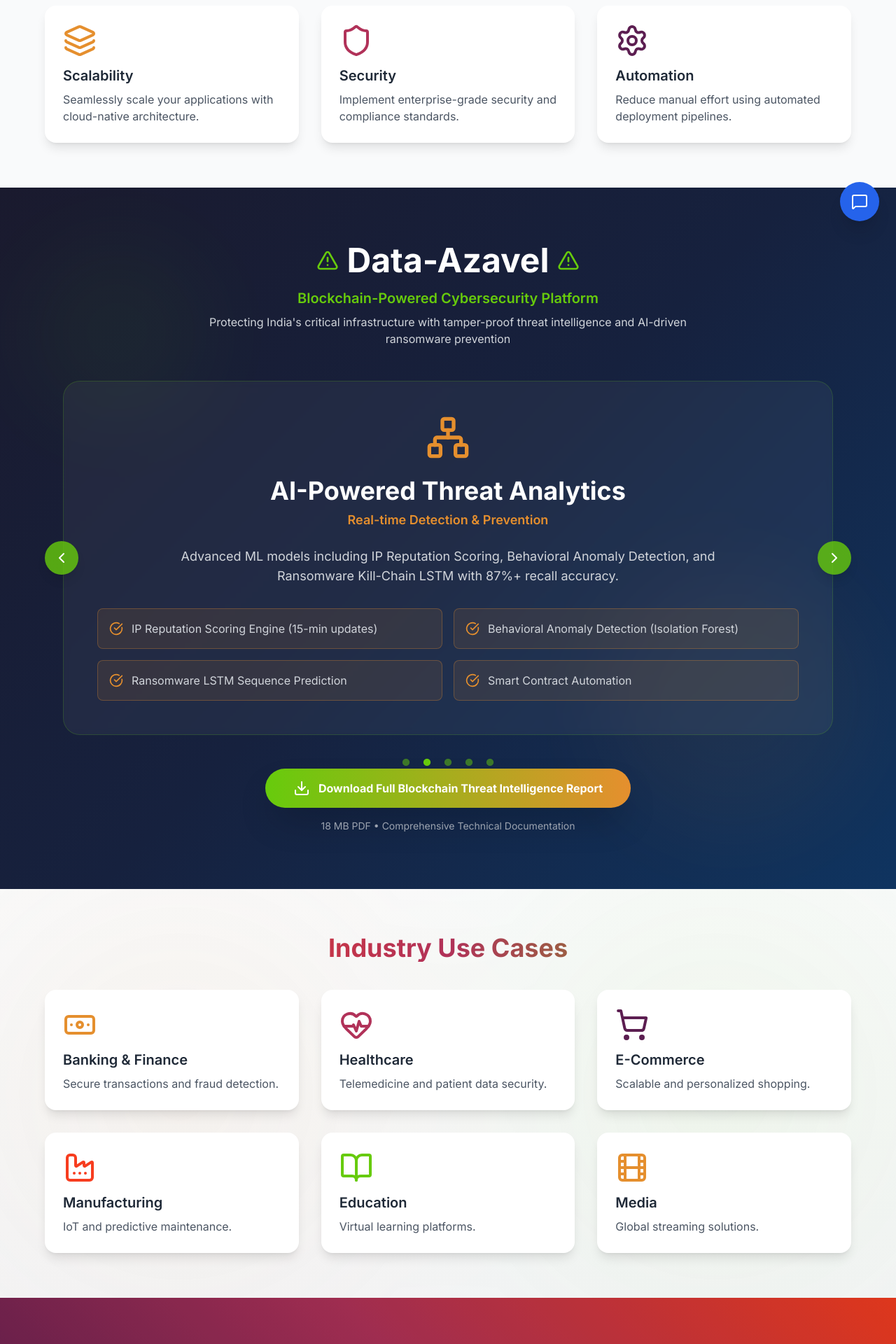
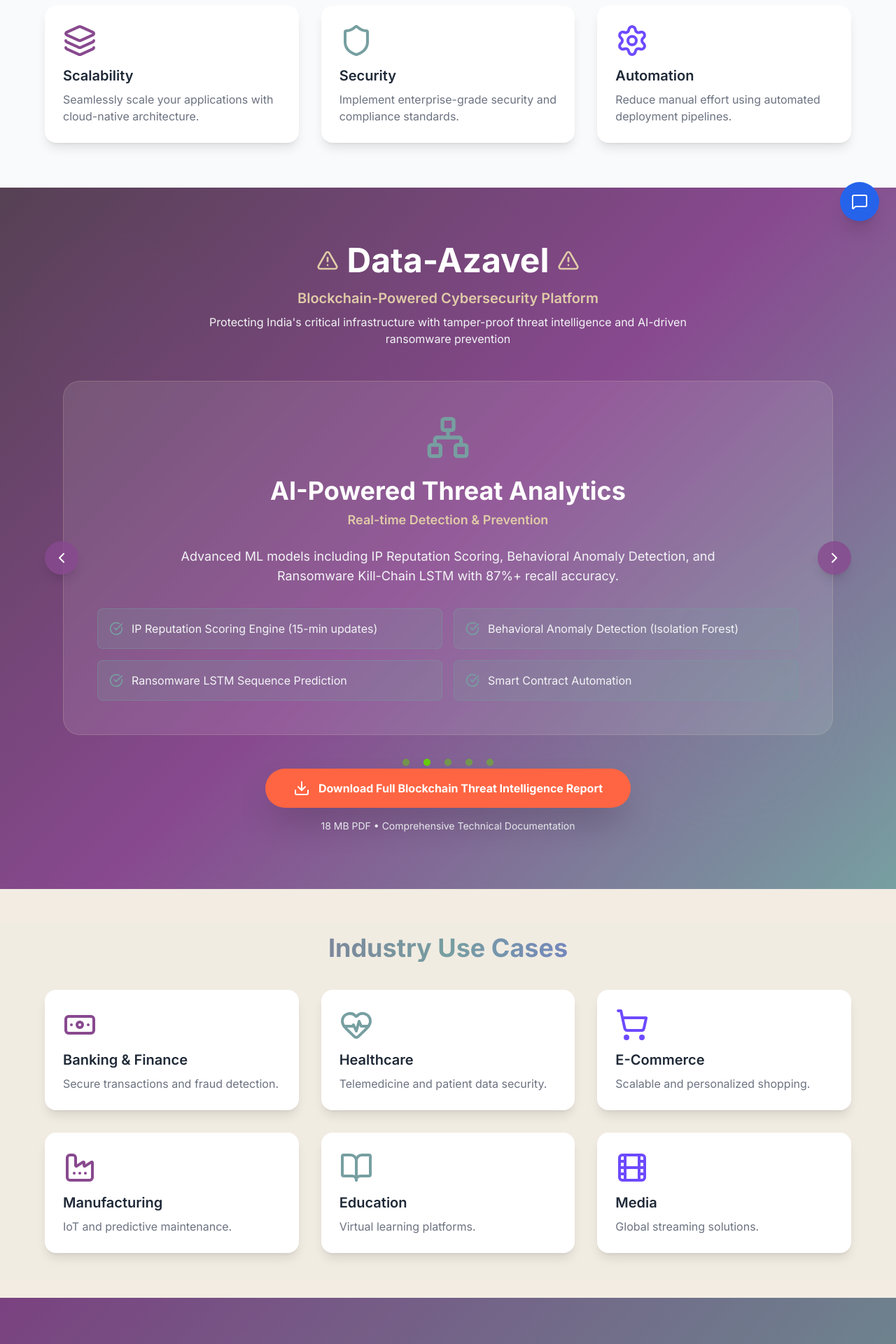
Before and after one commit to Leon-727918/terraform-deploy-elshaddai-website, a React (Vite) app: page /cloud-solutions in a window 1280 px wide. Shown: the part 460-2380 px from the top of the page at 70% size. Built offline with nearby package versions, Linux system fonts and the light colour scheme.

Commit message:
auto-commit for b0f60f00-c118-41ff-bf9a-49fcd11daffc

```diff
--- a/src/pages/CloudSolutions.tsx
+++ b/src/pages/CloudSolutions.tsx
@@ -1,4 +1,4 @@
-import React, { useEffect } from 'react';
+import React, { useState, useEffect } from 'react';
 import { Layers, Shield, Settings, Banknote, HeartPulse, ShoppingCart, Factory, BookOpen, Film, Download, ChevronLeft, ChevronRight, Lock, Database, Network, TrendingUp, AlertTriangle, CheckCircle } from 'lucide-react';
 import AOS from 'aos';
 import 'aos/dist/aos.css';
@@ -17,61 +17,61 @@ const CloudSolutions: React.FC = () => {
 
   const features = [
     {
-      icon: <Layers className="w-12 h-12 text-[#E58F2E]" />,
+      icon: <Layers className="w-12 h-12 text-[#88498F]" />,
       title: 'Scalability',
       description: 'Seamlessly scale your applications with cloud-native architecture.',
-      color: 'orange',
+      color: 'purple',
     },
     {
-      icon: <Shield className="w-12 h-12 text-[#B13259]" />,
+      icon: <Shield className="w-12 h-12 text-[#779FA1]" />,
       title: 'Security',
       description: 'Implement enterprise-grade security and compliance standards.',
-      color: 'red',
+      color: 'blue',
     },
     {
-      icon: <Settings className="w-12 h-12 text-[#5C1E51]" />,
+      icon: <Settings className="w-12 h-12 text-[#6D4AFF]" />,
       title: 'Automation',
       description: 'Reduce manual effort using automated deployment pipelines.',
-      color: 'purple',
+      color: 'accent',
     },
   ];
 
   const useCases = [
     {
-      icon: <Banknote className="w-12 h-12 text-[#E58F2E]" />,
+      icon: <Banknote className="w-12 h-12 text-[#88498F]" />,
       title: 'Banking & Finance',
       description: 'Secure transactions and fraud detection.',
-      color: 'orange',
-    },
-    {
-      icon: <HeartPulse className="w-12 h-12 text-[#B13259]" />,
-      title: 'Healthcare',
-      description: 'Telemedicine and patient data security.',
-      color: 'red',
-    },
-    {
-      icon: <ShoppingCart className="w-12 h-12 text-[#5C1E51]" />,
-      title: 'E-Commerce',
-      description: 'Scalable and personalized shopping.',
       color: 'purple',
     },
     {
-      icon: <Factory className="w-12 h-12 text-[#F73D1F]" />,
+      icon: <HeartPulse className="w-12 h-12 text-[#779FA1]" />,
+      title: 'Healthcare',
+      description: 'Telemedicine and patient data security.',
+      color: 'blue',
+    },
+    {
+      icon: <ShoppingCart className="w-12 h-12 text-[#6D4AFF]" />,
+      title: 'E-Commerce',
+      description: 'Scalable and personalized shopping.',
+      color: 'accent',
+    },
+    {
+      icon: <Factory className="w-12 h-12 text-[#88498F]" />,
       title: 'Manufacturing',
       description: 'IoT and predictive maintenance.',
-      color: 'orangeRed',
+      color: 'purple',
     },
     {
-      icon: <BookOpen className="w-12 h-12 text-[#67CB0C]" />,
+      icon: <BookOpen className="w-12 h-12 text-[#779FA1]" />,
       title: 'Education',
       description: 'Virtual learning platforms.',
-      color: 'green',
+      color: 'blue',
     },
     {
-      icon: <Film className="w-12 h-12 text-[#E58F2E]" />,
+      icon: <Film className="w-12 h-12 text-[#6D4AFF]" />,
       title: 'Media',
       description: 'Global streaming solutions.',
-      color: 'orange',
+      color: 'accent',
     },
   ];
 
@@ -80,7 +80,7 @@ const CloudSolutions: React.FC = () => {
     {
       title: 'Blockchain-Powered Cyber Threat Intelligence',
       subtitle: 'Critical Infrastructure Protection',
-      icon: <Lock className="w-16 h-16 text-[#67CB0C]" />,
+      icon: <Lock className="w-16 h-16 text-[#88498F]" />,
       description: 'DataAsavel is a permissioned blockchain-anchored platform that prevents ransomware attacks and protects critical infrastructure using Hyperledger Fabric.',
       stats: [
         { label: '300%+', detail: 'Increase in ransomware attacks (2022-2025)' },
@@ -91,7 +91,7 @@ const CloudSolutions: React.FC = () => {
     {
       title: 'AI-Powered Threat Analytics',
       subtitle: 'Real-time Detection & Prevention',
-      icon: <Network className="w-16 h-16 text-[#E58F2E]" />,
+      icon: <Network className="w-16 h-16 text-[#779FA1]" />,
       description: 'Advanced ML models including IP Reputation Scoring, Behavioral Anomaly Detection, and Ransomware Kill-Chain LSTM with 87%+ recall accuracy.',
       features: [
         'IP Reputation Scoring Engine (15-min updates)',
@@ -103,7 +103,7 @@ const CloudSolutions: React.FC = () => {
     {
       title: 'Multi-Stakeholder Trust Infrastructure',
       subtitle: 'Hyperledger Fabric 2.5 LTS',
-      icon: <Database className="w-16 h-16 text-[#5C1E51]" />,
+      icon: <Database className="w-16 h-16 text-[#6D4AFF]" />,
       description: 'Permissioned blockchain network enabling cross-boundary threat correlation with complete data sovereignty and forensic-grade immutability.',
       benefits: [
         'Decentralized multi-org threat sharing',
@@ -115,7 +115,7 @@ const CloudSolutions: React.FC = () => {
     {
       title: 'Performance & Scalability',
       subtitle: 'Enterprise-Ready Platform',
-      icon: <TrendingUp className="w-16 h-16 text-[#F73D1F]" />,
+      icon: <TrendingUp className="w-16 h-16 text-[#88498F]" />,
       description: 'Built for high-volume production environments with horizontal scaling, serverless architecture, and real-time processing capabilities.',
       metrics: [
         { metric: '50,000', label: 'Events/second ingestion' },
@@ -127,7 +127,7 @@ const CloudSolutions: React.FC = () => {
     {
       title: 'Regulatory Compliance',
       subtitle: 'Government & Enterprise Ready',
-      icon: <CheckCircle className="w-16 h-16 text-[#B13259]" />,
+      icon: <CheckCircle className="w-16 h-16 text-[#779FA1]" />,
       description: 'Fully compliant with Indian cybersecurity regulations including IT Act 2000, CERT-In Directions 2022, NCIIPC Guidelines, and DPDP Act 2023.',
       compliance: [
         'IT Act 2000 & Amendment 2008',
@@ -153,22 +153,20 @@ const CloudSolutions: React.FC = () => {
 
   const getHoverColor = (color: string) => {
     const hoverColors: { [key: string]: string } = {
-      orange: 'hover:shadow-[#E58F2E]/30 hover:border-[#E58F2E]/50',
-      red: 'hover:shadow-[#B13259]/30 hover:border-[#B13259]/50',
-      purple: 'hover:shadow-[#5C1E51]/30 hover:border-[#5C1E51]/50',
-      orangeRed: 'hover:shadow-[#F73D1F]/30 hover:border-[#F73D1F]/50',
-      green: 'hover:shadow-[#67CB0C]/30 hover:border-[#67CB0C]/50',
+      purple: 'hover:shadow-[#88498F]/30 hover:border-[#88498F]/50',
+      blue: 'hover:shadow-[#779FA1]/30 hover:border-[#779FA1]/50',
+      accent: 'hover:shadow-[#6D4AFF]/30 hover:border-[#6D4AFF]/50',
     };
     return hoverColors[color] || '';
   };
 
   return (
     <div className="bg-gray-50 text-gray-800 min-h-screen">
-      {/* Hero Section with vibrant gradient */}
+      {/* Hero Section with Purple Gradient */}
       <section
         className="text-center py-20 relative overflow-hidden text-white"
         style={{
-          background: `linear-gradient(135deg, #E58F2E 0%, #B13259 25%, #5C1E51 50%, #F73D1F 75%, #67CB0C 100%)`,
+          background: 'linear-gradient(135deg, #88498F 0%, #564154 50%, #779FA1 100%)',
         }}
         data-aos="fade-up"
       >
@@ -182,7 +180,7 @@ const CloudSolutions: React.FC = () => {
           <a
             href="/Cloud_Transformation.pdf"
             download="Cloud_Transformation.pdf"
-            className="inline-flex items-center gap-2 bg-white text-[#5C1E51] px-8 py-3 rounded-full font-bold shadow-xl hover:shadow-2xl hover:scale-105 transition-all duration-300 hover:bg-[#67CB0C] hover:text-white"
+            className="inline-flex items-center gap-2 bg-[#FF6542] hover:bg-[#E5533A] text-white px-8 py-3 rounded-full font-bold shadow-xl hover:shadow-2xl hover:scale-105 transition-all duration-300"
           >
             <Download className="w-5 h-5" />
             Download PDF
@@ -194,7 +192,7 @@ const CloudSolutions: React.FC = () => {
       {/* Features Section */}
       <section id="features" className="py-16 px-4 md:px-8">
         <h3
-          className="text-3xl md:text-4xl font-bold text-center mb-10 bg-gradient-to-r from-[#E58F2E] via-[#B13259] to-[#5C1E51] bg-clip-text text-transparent"
+          className="text-3xl md:text-4xl font-bold text-center mb-10 bg-gradient-to-r from-[#88498F] via-[#779FA1] to-[#6D4AFF] bg-clip-text text-transparent"
           data-aos="fade-up"
         >
           Key Features
@@ -208,8 +206,8 @@ const CloudSolutions: React.FC = () => {
               data-aos-delay={index * 100}
             >
               <div className="mb-3">{feature.icon}</div>
-              <h4 className="font-semibold text-xl mb-2">{feature.title}</h4>
-              <p className="text-gray-600">{feature.description}</p>
+              <h4 className="font-semibold text-xl mb-2 text-[#1F2937]">{feature.title}</h4>
+              <p className="text-[#6B7280]">{feature.description}</p>
             </div>
           ))}
         </div>
@@ -220,23 +218,23 @@ const CloudSolutions: React.FC = () => {
         id="data-azavel"
         className="py-20 px-4 md:px-8 relative overflow-hidden"
         style={{
-          background: 'linear-gradient(135deg, #1a1a2e 0%, #16213e 50%, #0f3460 100%)',
+          background: 'linear-gradient(135deg, #564154 0%, #88498F 50%, #779FA1 100%)',
         }}
       >
         <div className="max-w-6xl mx-auto relative z-10">
           {/* Section Header */}
           <div className="text-center mb-12" data-aos="fade-up">
             <div className="inline-flex items-center gap-3 mb-4">
-              <AlertTriangle className="w-8 h-8 text-[#67CB0C]" />
+              <AlertTriangle className="w-8 h-8 text-[#E0CBA8]" />
               <h2 className="text-4xl md:text-5xl font-bold text-white">
                 Data-Azavel
               </h2>
-              <AlertTriangle className="w-8 h-8 text-[#67CB0C]" />
+              <AlertTriangle className="w-8 h-8 text-[#E0CBA8]" />
             </div>
-            <p className="text-[#67CB0C] text-xl font-semibold mb-2">
+            <p className="text-[#E0CBA8] text-xl font-semibold mb-2">
               Blockchain-Powered Cybersecurity Platform
             </p>
-            <p className="text-gray-300 max-w-3xl mx-auto">
+            <p className="text-gray-100 max-w-3xl mx-auto">
               Protecting India's critical infrastructure with tamper-proof threat intelligence and AI-driven ransomware prevention
             </p>
           </div>
@@ -246,16 +244,16 @@ const CloudSolutions: React.FC = () => {
             <Slider {...sliderSettings}>
               {dataAzavelSlides.map((slide, index) => (
                 <div key={index} className="px-4">
-                  <div className="bg-white/5 backdrop-blur-sm rounded-3xl p-8 md:p-12 border border-[#67CB0C]/20 min-h-[500px]">
+                  <div className="bg-white/10 backdrop-blur-sm rounded-3xl p-8 md:p-12 border border-[#E0CBA8]/20 min-h-[500px]">
                     <div className="flex flex-col items-center text-center">
                       <div className="mb-6">{slide.icon}</div>
                       <h3 className="text-3xl md:text-4xl font-bold text-white mb-2">
                         {slide.title}
                       </h3>
-                      <p className="text-[#E58F2E] font-semibold text-lg mb-6">
+                      <p className="text-[#E0CBA8] font-semibold text-lg mb-6">
                         {slide.subtitle}
                       </p>
-                      <p className="text-gray-300 text-lg mb-8 max-w-3xl">
+                      <p className="text-gray-100 text-lg mb-8 max-w-3xl">
                         {slide.description}
                       </p>
 
@@ -263,11 +261,11 @@ const CloudSolutions: React.FC = () => {
                       {slide.stats && (
                         <div className="grid md:grid-cols-3 gap-6 w-full">
                           {slide.stats.map((stat, i) => (
-                            <div key={i} className="bg-[#67CB0C]/10 rounded-xl p-4 border border-[#67CB0C]/30">
-                              <div className="text-4xl font-bold text-[#67CB0C] mb-2">
+                            <div key={i} className="bg-[#88498F]/20 rounded-xl p-4 border border-[#88498F]/40">
+                              <div className="text-4xl font-bold text-white mb-2">
                                 {stat.label}
                               </div>
-                              <div className="text-gray-300 text-sm">{stat.detail}</div>
+                              <div className="text-gray-200 text-sm">{stat.detail}</div>
                             </div>
                           ))}
                         </div>
@@ -276,9 +274,9 @@ const CloudSolutions: React.FC = () => {
                       {slide.features && (
                         <div className="grid md:grid-cols-2 gap-4 w-full">
                           {slide.features.map((feature, i) => (
-                            <div key={i} className="flex items-center gap-3 bg-[#E58F2E]/10 rounded-lg p-4 border border-[#E58F2E]/30">
-                              <CheckCircle className="w-5 h-5 text-[#E58F2E] flex-shrink-0" />
-                              <span className="text-gray-300 text-left">{feature}</span>
+                            <div key={i} className="flex items-center gap-3 bg-[#779FA1]/20 rounded-lg p-4 border border-[#779FA1]/40">
+                              <CheckCircle className="w-5 h-5 text-[#779FA1] flex-shrink-0" />
+                              <span className="text-gray-100 text-left">{feature}</span>
                             </div>
                           ))}
                         </div>
@@ -287,9 +285,9 @@ const CloudSolutions: React.FC = () => {
                       {slide.benefits && (
                         <div className="grid md:grid-cols-2 gap-4 w-full">
                           {slide.benefits.map((benefit, i) => (
-                            <div key={i} className="flex items-center gap-3 bg-[#5C1E51]/10 rounded-lg p-4 border border-[#5C1E51]/30">
-                              <Shield className="w-5 h-5 text-[#5C1E51] flex-shrink-0" />
-                              <span className="text-gray-300 text-left">{benefit}</span>
+                            <div key={i} className="flex items-center gap-3 bg-[#6D4AFF]/20 rounded-lg p-4 border border-[#6D4AFF]/40">
+                              <Shield className="w-5 h-5 text-[#6D4AFF] flex-shrink-0" />
+                              <span className="text-gray-100 text-left">{benefit}</span>
                             </div>
                           ))}
                         </div>
@@ -298,11 +296,11 @@ const CloudSolutions: React.FC = () => {
                       {slide.metrics && (
                         <div className="grid grid-cols-2 md:grid-cols-4 gap-4 w-full">
                           {slide.metrics.map((item, i) => (
-                            <div key={i} className="bg-[#F73D1F]/10 rounded-xl p-4 border border-[#F73D1F]/30">
-                              <div className="text-3xl font-bold text-[#F73D1F] mb-1">
+                            <div key={i} className="bg-[#88498F]/20 rounded-xl p-4 border border-[#88498F]/40">
+                              <div className="text-3xl font-bold text-white mb-1">
                                 {item.metric}
                               </div>
-                              <div className="text-gray-300 text-xs">{item.label}</div>
+                              <div className="text-gray-200 text-xs">{item.label}</div>
                             </div>
                           ))}
                         </div>
@@ -311,10 +309,10 @@ const CloudSolutions: React.FC = () => {
                       {slide.compliance && (
                         <div className="grid md:grid-cols-3 gap-3 w-full">
                           {slide.compliance.map((item, i) => (
-                            <div key={i} className="bg-[#B13259]/10 rounded-lg p-3 border border-[#B13259]/30">
+                            <div key={i} className="bg-[#779FA1]/20 rounded-lg p-3 border border-[#779FA1]/40">
                               <div className="flex items-center gap-2">
-                                <CheckCircle className="w-4 h-4 text-[#B13259] flex-shrink-0" />
-                                <span className="text-gray-300 text-sm">{item}</span>
+                                <CheckCircle className="w-4 h-4 text-[#779FA1] flex-shrink-0" />
+                                <span className="text-gray-100 text-sm">{item}</span>
                               </div>
                             </div>
                           ))}
@@ -332,40 +330,29 @@ const CloudSolutions: React.FC = () => {
             <a
               href="/Blockchain_ThreatIntelligense.pdf"
               download="Blockchain_ThreatIntelligense.pdf"
-              className="inline-flex items-center gap-3 bg-gradient-to-r from-[#67CB0C] to-[#E58F2E] text-white px-10 py-4 rounded-full font-bold shadow-2xl hover:shadow-[#67CB0C]/50 hover:scale-110 transition-all duration-300"
+              className="inline-flex items-center gap-3 bg-[#FF6542] hover:bg-[#E5533A] text-white px-10 py-4 rounded-full font-bold shadow-2xl hover:scale-110 transition-all duration-300"
             >
               <Download className="w-6 h-6" />
               Download Full Blockchain Threat Intelligence Report
             </a>
-            <p className="text-gray-400 text-sm mt-4">18 MB PDF • Comprehensive Technical Documentation</p>
+            <p className="text-gray-200 text-sm mt-4">18 MB PDF • Comprehensive Technical Documentation</p>
           </div>
         </div>
 
         {/* Background decorative elements */}
         <div className="absolute top-0 left-0 w-full h-full opacity-5 pointer-events-none">
-          <div className="absolute top-20 left-10 w-64 h-64 bg-[#67CB0C] rounded-full blur-3xl"></div>
-          <div className="absolute bottom-20 right-10 w-96 h-96 bg-[#E58F2E] rounded-full blur-3xl"></div>
+          <div className="absolute top-20 left-10 w-64 h-64 bg-[#88498F] rounded-full blur-3xl"></div>
+          <div className="absolute bottom-20 right-10 w-96 h-96 bg-[#779FA1] rounded-full blur-3xl"></div>
         </div>
       </section>
 
       {/* Industry Use Cases */}
       <section
         id="usecases"
-        className="py-16 px-4 md:px-8 relative overflow-hidden"
-        style={{
-          background: 'linear-gradient(to bottom, #f9fafb 0%, #f3f4f6 100%)',
-        }}
+        className="py-16 px-4 md:px-8 relative overflow-hidden bg-[#E0CBA8]/30"
       >
-        <div
-          className="absolute inset-0 opacity-5"
-          style={{
-            background: `radial-gradient(circle at 20% 50%, #E58F2E 0%, transparent 50%),
-                        radial-gradient(circle at 80% 50%, #67CB0C 0%, transparent 50%)`,
-          }}
-        ></div>
-
         <h3
-          className="text-3xl md:text-4xl font-bold text-center mb-10 relative z-10 bg-gradient-to-r from-[#F73D1F] via-[#B13259] to-[#67CB0C] bg-clip-text text-transparent"
+          className="text-3xl md:text-4xl font-bold text-center mb-10 relative z-10 bg-gradient-to-r from-[#88498F] via-[#779FA1] to-[#6D4AFF] bg-clip-text text-transparent"
           data-aos="fade-up"
         >
           Industry Use Cases
@@ -379,8 +366,8 @@ const CloudSolutions: React.FC = () => {
               data-aos-delay={index * 100}
             >
               <div className="mb-3">{useCase.icon}</div>
-              <h4 className="text-xl font-semibold mb-2">{useCase.title}</h4>
-              <p className="text-gray-600">{useCase.description}</p>
+              <h4 className="text-xl font-semibold mb-2 text-[#1F2937]">{useCase.title}</h4>
+              <p className="text-[#6B7280]">{useCase.description}</p>
             </div>
           ))}
         </div>
@@ -391,7 +378,7 @@ const CloudSolutions: React.FC = () => {
         id="download"
         className="text-center py-20 px-4 relative overflow-hidden text-white"
         style={{
-          background: `linear-gradient(45deg, #5C1E51 0%, #B13259 50%, #F73D1F 100%)`,
+          background: 'linear-gradient(135deg, #88498F 0%, #779FA1 100%)',
         }}
         data-aos="fade-up"
       >
@@ -405,7 +392,7 @@ const CloudSolutions: React.FC = () => {
           <a
             href="/Cloud_Transformation.pdf"
             download="Cloud_Transformation.pdf"
-            className="inline-flex items-center gap-2 bg-white text-[#B13259] px-8 py-3 rounded-full font-bold shadow-xl hover:shadow-2xl hover:scale-110 transition-all duration-300 hover:bg-[#67CB0C] hover:text-white"
+            className="inline-flex items-center gap-2 bg-[#FF6542] hover:bg-[#E5533A] text-white px-8 py-3 rounded-full font-bold shadow-xl hover:shadow-2xl hover:scale-110 transition-all duration-300"
           >
             <Download className="w-5 h-5" />
             Download PDF
@@ -418,7 +405,7 @@ const CloudSolutions: React.FC = () => {
       <footer
         className="text-center p-6 shadow-lg text-white"
         style={{
-          background: `linear-gradient(90deg, #E58F2E 0%, #5C1E51 50%, #67CB0C 100%)`,
+          background: 'linear-gradient(90deg, #88498F 0%, #564154 50%, #779FA1 100%)',
         }}
       >
         <p className="drop-shadow">© 2026 Elshaddai Cloud Solutions. All rights reserved.</p>
@@ -433,7 +420,7 @@ function PrevArrow(props: any) {
   return (
     <button
       onClick={onClick}
-      className="absolute left-0 top-1/2 -translate-y-1/2 z-10 bg-[#67CB0C]/80 hover:bg-[#67CB0C] text-white rounded-full p-3 shadow-lg transition-all duration-300 hover:scale-110"
+      className="absolute left-0 top-1/2 -translate-y-1/2 z-10 bg-[#88498F]/80 hover:bg-[#88498F] text-white rounded-full p-3 shadow-lg transition-all duration-300 hover:scale-110"
       aria-label="Previous slide"
     >
       <ChevronLeft className="w-6 h-6" />
@@ -446,7 +433,7 @@ function NextArrow(props: any) {
   return (
     <button
       onClick={onClick}
-      className="absolute right-0 top-1/2 -translate-y-1/2 z-10 bg-[#67CB0C]/80 hover:bg-[#67CB0C] text-white rounded-full p-3 shadow-lg transition-all duration-300 hover:scale-110"
+      className="absolute right-0 top-1/2 -translate-y-1/2 z-10 bg-[#88498F]/80 hover:bg-[#88498F] text-white rounded-full p-3 shadow-lg transition-all duration-300 hover:scale-110"
       aria-label="Next slide"
     >
       <ChevronRight className="w-6 h-6" />
```
